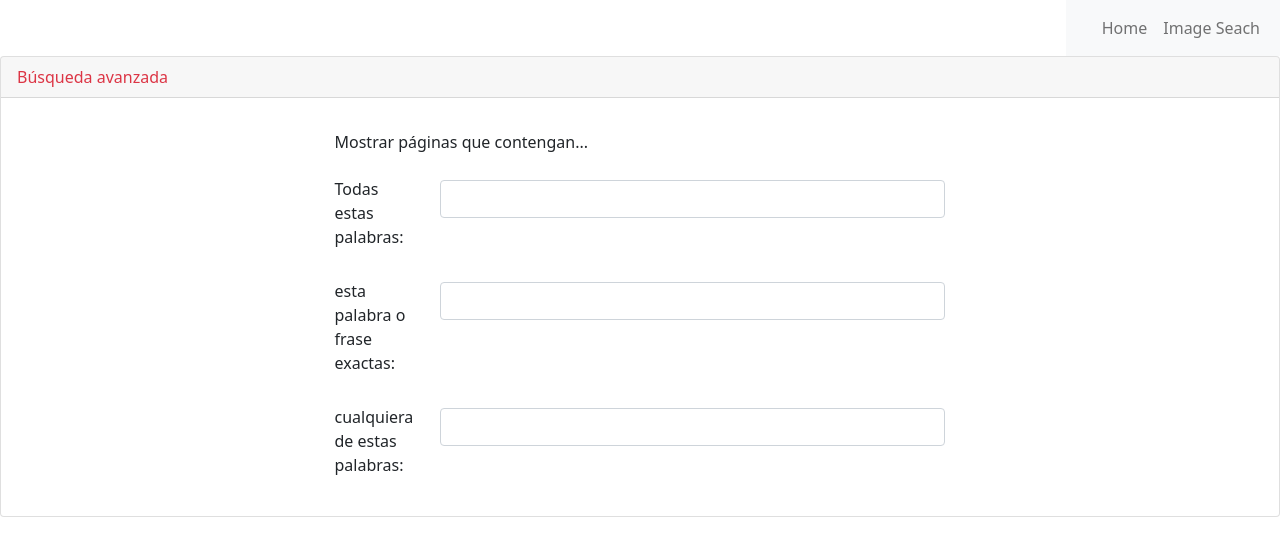
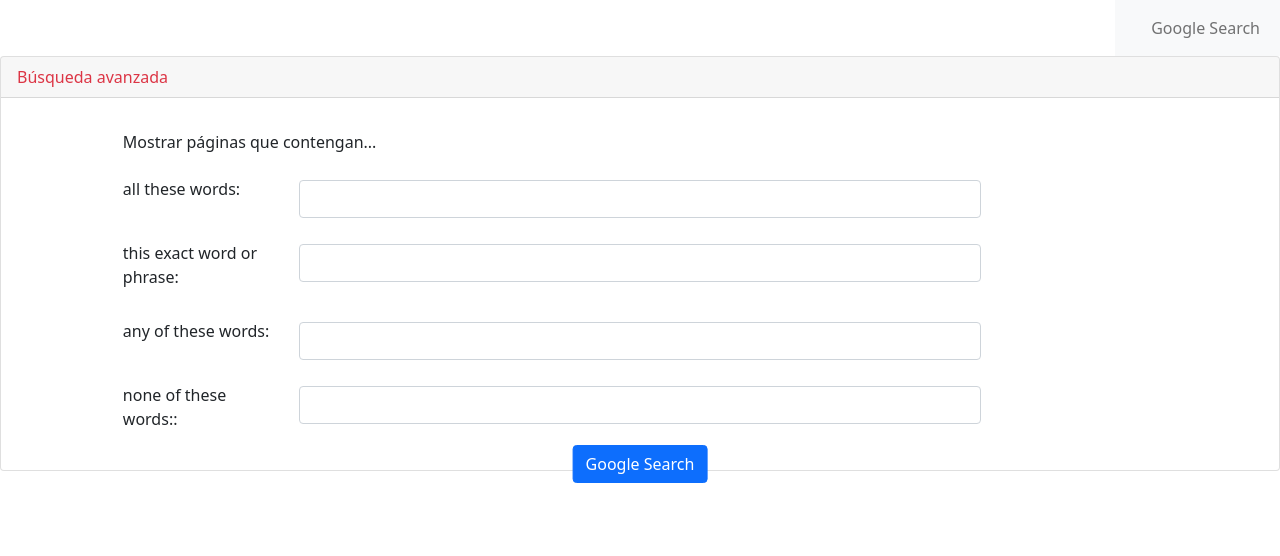
Before and after one commit to mcampos007/CS50s_Proyect0, a plain HTML site: page advancedSearch.html in a window 1280 px wide. Drawn offline with nearby package versions, Linux system fonts and the light colour scheme.

Commit message:
Logic for indexing images and advanced search is complete

```diff
--- a/advancedSearch.html
+++ b/advancedSearch.html
@@ -29,8 +29,8 @@
           <div class="collapse navbar-collapse" id="navbarNavAltMarkup">
             <div class="navbar-nav">
               <!-- <a class="nav-link active" aria-current="page" href="#">Home</a> -->
-              <a class="nav-link" href="index.html">Home</a>
-              <a class="nav-link" href="imageSearch.html">Image Seach</a>
+              <a class="nav-link" href="index.html">Google Search</a>
+              <!-- <a class="nav-link" href="imageSearch.html">Image Seach</a> -->
               <!-- <a class="nav-link disabled" href="#" tabindex="-1" aria-disabled="true">Disabled</a> -->
             </div>
           </div>
@@ -42,35 +42,70 @@
       <div class="card-header text-danger">Búsqueda avanzada</div>
       <div class="card-body">
         <div class="row justify-content-center mt-3">
-          <div class="col-lg-6">
+          <div class="col-lg-10">
             <form action="https://www.google.com/search">
               <p>Mostrar páginas que contengan...</p>
 
               <div class="mb-3 row">
-                <label for="allword" class="col-sm-2 col-form-label"
-                  >Todas estas palabras:</label
+                <label for="as_q" class="col-sm-2 col-form-label"
+                  >all these words:</label
                 >
-                <div class="col-sm-10">
-                  <input type="text" class="form-control" id="allword" />
+                <div class="col-sm-8">
+                  <input
+                    type="text"
+                    class="form-control"
+                    id="as_q"
+                    name="as_q"
+                  />
                 </div>
               </div>
 
               <div class="mb-3 row">
-                <label for="fraseexacta" class="col-sm-2 col-form-label"
-                  >esta palabra o frase exactas:</label
+                <label for="as_epq" class="col-sm-2 col-form-label"
+                  >this exact word or phrase:</label
                 >
-                <div class="col-sm-10">
-                  <input type="text" class="form-control" id="fraseexacta" />
+                <div class="col-sm-8">
+                  <input
+                    type="text"
+                    class="form-control"
+                    id="as_epq"
+                    name="as_epq"
+                  />
                 </div>
               </div>
 
               <div class="mb-3 row">
-                <label for="anyword" class="col-sm-2 col-form-label"
-                  >cualquiera de estas palabras:</label
+                <label for="as_oq" class="col-sm-2 col-form-label"
+                  >any of these words:</label
                 >
-                <div class="col-sm-10">
-                  <input type="text" class="form-control" id="anyword" />
+                <div class="col-sm-8">
+                  <input
+                    type="text"
+                    class="form-control"
+                    id="as_oq"
+                    name="as_oq"
+                  />
                 </div>
+              </div>
+              <div class="mb-3 row">
+                <label for="as_eq" class="col-sm-2 col-form-label"
+                  >none of these words::</label
+                >
+                <div class="col-sm-8">
+                  <input
+                    type="text"
+                    class="form-control"
+                    id="as_eq"
+                    name="as_eq"
+                  />
+                </div>
+              </div>
+              <div class="mb-3">
+                <input
+                  type="submit"
+                  value="Google Search"
+                  class="btn btn-primary position-absolute top-10 start-50 translate-middle"
+                />
               </div>
             </form>
           </div>
```
Also changed, not shown: imageSearch.html (+3 -3 lines).
